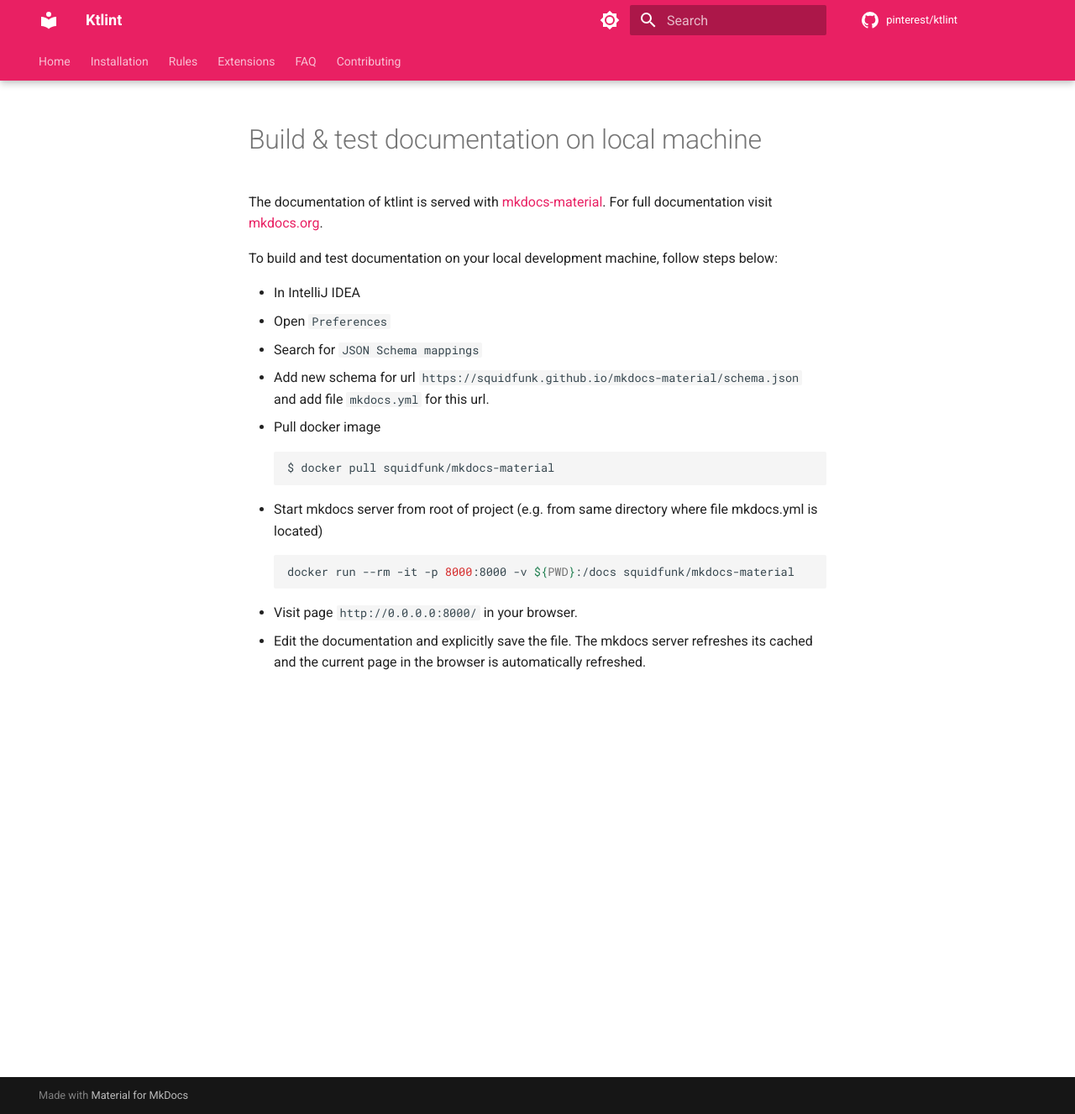
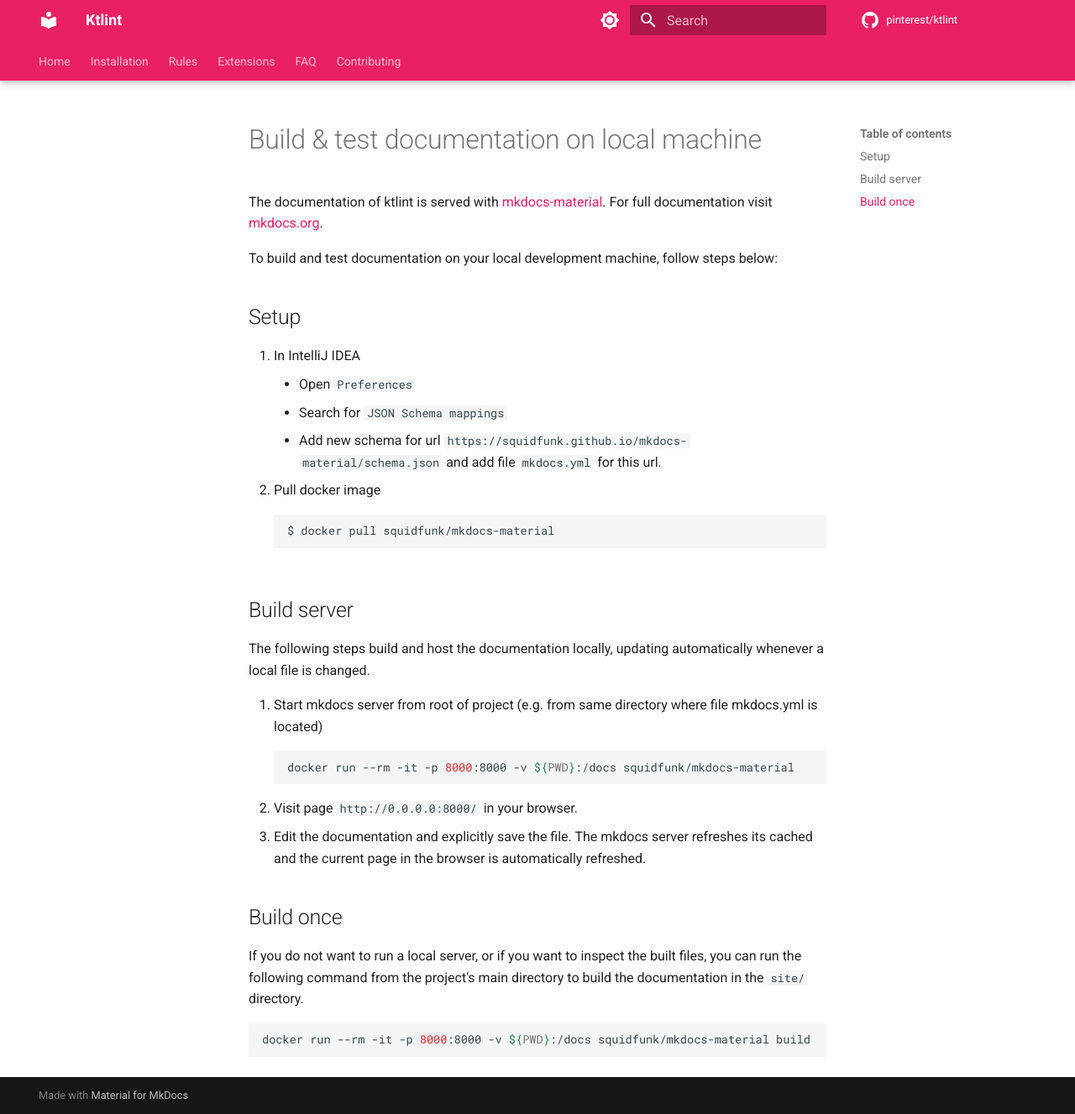
Before and after one commit to pinterest/ktlint, an MkDocs documentation site: the page built from docs/readme.md, in a window 1280 px wide and 1327 px high. Shown: the whole window at 84% size. Built offline with MkDocs 1.6.1 and Material for MkDocs 9.7.7, drawn with Linux system fonts in a browser that asks for light colours; comment, search, counter and statistics services are not loaded.

Commit message:
Expand documentation on creating documentation

````diff
--- a/docs/readme.md
+++ b/docs/readme.md
@@ -4,17 +4,29 @@
 
 To build and test documentation on your local development machine, follow steps below:
 
-* In IntelliJ IDEA
-  * Open `Preferences`
-  * Search for `JSON Schema mappings`
-  * Add new schema for url `https://squidfunk.github.io/mkdocs-material/schema.json` and add file `mkdocs.yml` for this url.
-* Pull docker image
-  ```shell
-  $ docker pull squidfunk/mkdocs-material
-  ```
-* Start mkdocs server from root of project (e.g. from same directory where file mkdocs.yml is located)
-  ```shell
-  docker run --rm -it -p 8000:8000 -v ${PWD}:/docs squidfunk/mkdocs-material
-  ```
-* Visit page `http://0.0.0.0:8000/` in your browser.
-* Edit the documentation and explicitly save the file. The mkdocs server refreshes its cached and the current page in the browser is automatically refreshed.
+## Setup
+1. In IntelliJ IDEA
+    * Open `Preferences`
+    * Search for `JSON Schema mappings`
+    * Add new schema for url `https://squidfunk.github.io/mkdocs-material/schema.json` and add file `mkdocs.yml` for this url.
+2. Pull docker image
+   ```shell
+   $ docker pull squidfunk/mkdocs-material
+   ```
+
+## Build server
+The following steps build and host the documentation locally, updating automatically whenever a local file is changed.
+
+1. Start mkdocs server from root of project (e.g. from same directory where file mkdocs.yml is located)
+   ```shell
+   docker run --rm -it -p 8000:8000 -v ${PWD}:/docs squidfunk/mkdocs-material
+   ```
+2. Visit page `http://0.0.0.0:8000/` in your browser.
+3. Edit the documentation and explicitly save the file. The mkdocs server refreshes its cached and the current page in the browser is automatically refreshed.
+
+## Build once
+If you do not want to run a local server, or if you want to inspect the built files, you can run the following command from the project's main directory to build the documentation in the `site/` directory.
+
+```shell
+docker run --rm -it -p 8000:8000 -v ${PWD}:/docs squidfunk/mkdocs-material build
+```
````
Also changed, not shown: RELEASE_TESTING.MD (+5 -1 lines), 1 other file.
